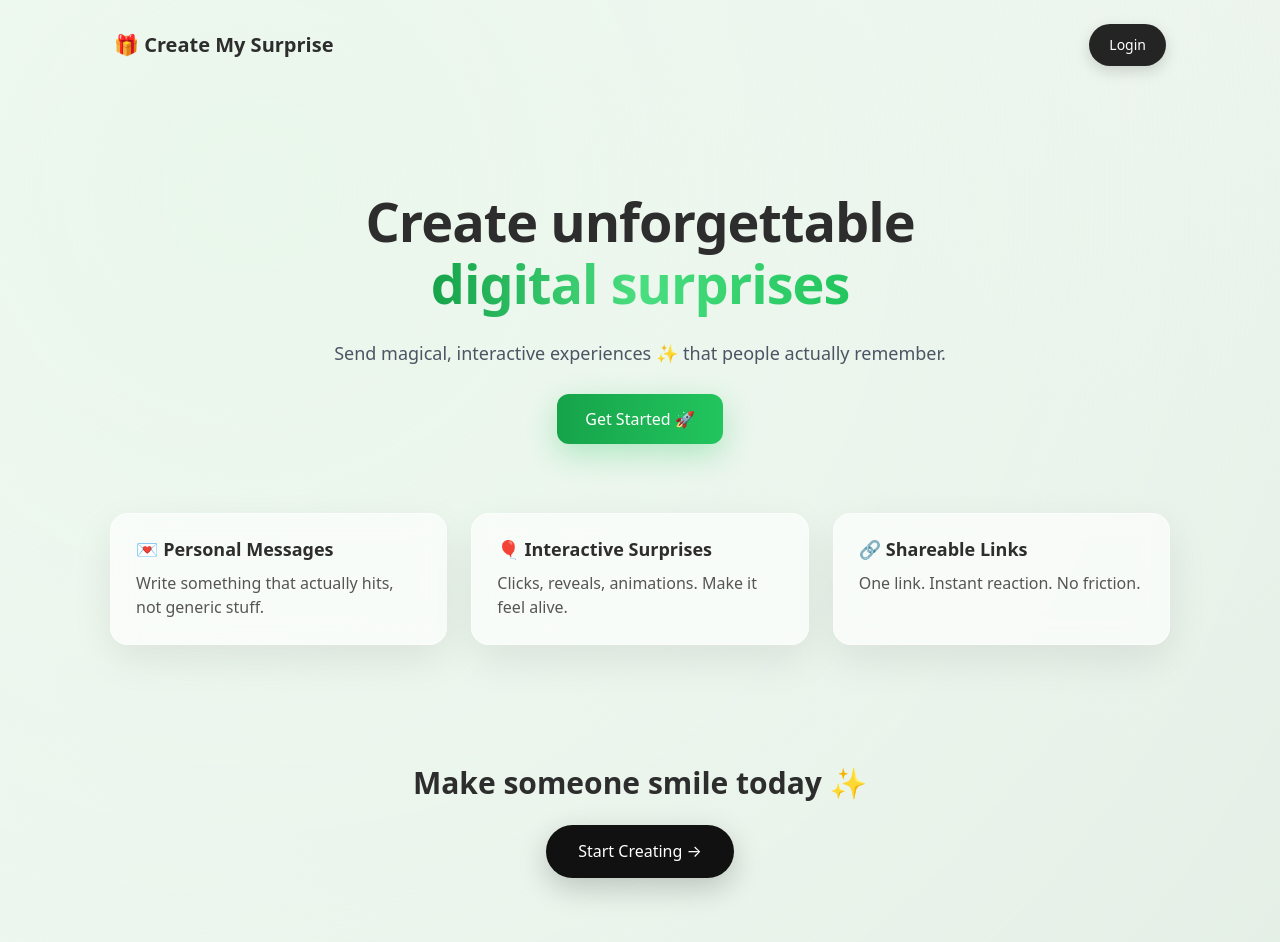
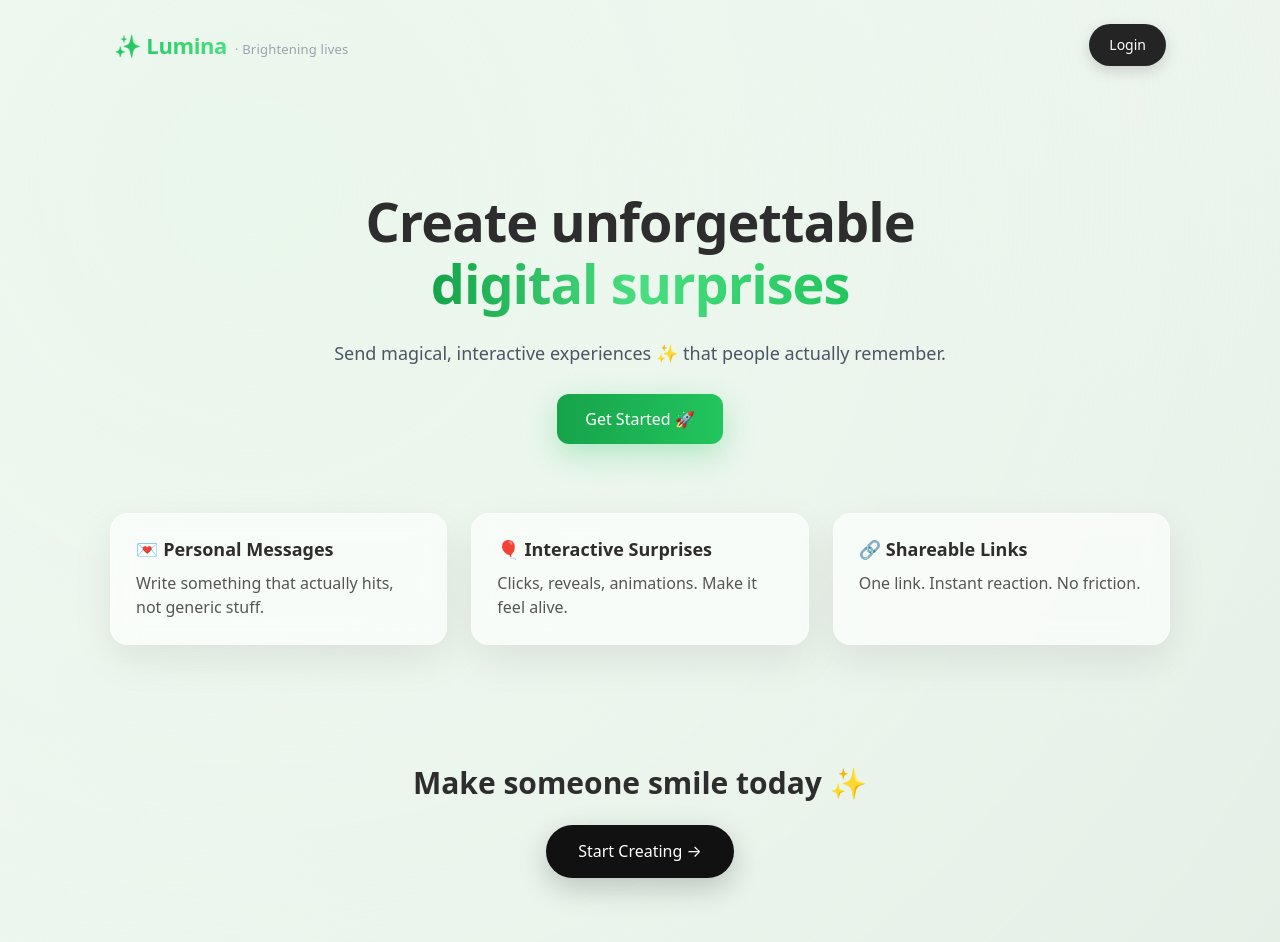
Before and after one commit to Joydeep-08/my-app, a Next.js app: page / in a window 1280 px wide. Shown: the top 942 px of the page. Built offline with nearby package versions, Linux system fonts and the light colour scheme.

Commit message:
fix landing page

```diff
--- a/src/app/page.tsx
+++ b/src/app/page.tsx
@@ -1,4 +1,5 @@
 "use client";
+
 export default function Home() {
   return (
     <main
@@ -21,10 +22,34 @@ export default function Home() {
           alignItems: "center",
         }}
       >
-        <h1 style={{ fontSize: "20px", fontWeight: 600 }}>
-          🎁 Create My Surprise
-        </h1>
+        {/* BRAND */}
+        <div style={{ display: "flex", alignItems: "baseline", gap: "8px" }}>
+  <span
+    style={{
+      fontSize: "22px",
+      fontWeight: 700,
+      letterSpacing: "-0.4px",
+      background: "linear-gradient(90deg, #22c55e, #4ade80)",
+      WebkitBackgroundClip: "text",
+      color: "transparent",
+    }}
+  >
+    ✨ Lumina
+  </span>
 
+  <span
+    style={{
+      fontSize: "13px",
+      color: "#9ca3af",
+      fontWeight: 500,
+      letterSpacing: "0.2px",
+    }}
+  >
+    · Brightening lives
+  </span>
+</div>
+
+        {/* LOGIN */}
         <a
           href="/login"
           style={{
@@ -139,16 +164,7 @@ export default function Home() {
                 "0 15px 40px rgba(0,0,0,0.08), inset 0 0 0 1px rgba(255,255,255,0.4)",
               transition: "transform 0.2s ease, box-shadow 0.2s ease",
             }}
-            onMouseEnter={(e) => {
-              e.currentTarget.style.transform = "translateY(-6px)";
-              e.currentTarget.style.boxShadow =
-                "0 25px 60px rgba(0,0,0,0.12)";
-            }}
-            onMouseLeave={(e) => {
-              e.currentTarget.style.transform = "translateY(0)";
-              e.currentTarget.style.boxShadow =
-                "0 15px 40px rgba(0,0,0,0.08)";
-            }}
+            className="feature-card"
           >
             <h3 style={{ fontSize: "18px", fontWeight: 600 }}>
               {item.title}
@@ -199,6 +215,16 @@ export default function Home() {
           Start Creating →
         </a>
       </div>
+
+      {/* HOVER FIX (no JS needed) */}
+      <style>
+        {`
+          .feature-card:hover {
+            transform: translateY(-6px);
+            box-shadow: 0 25px 60px rgba(0,0,0,0.12);
+          }
+        `}
+      </style>
     </main>
   );
 }
```
